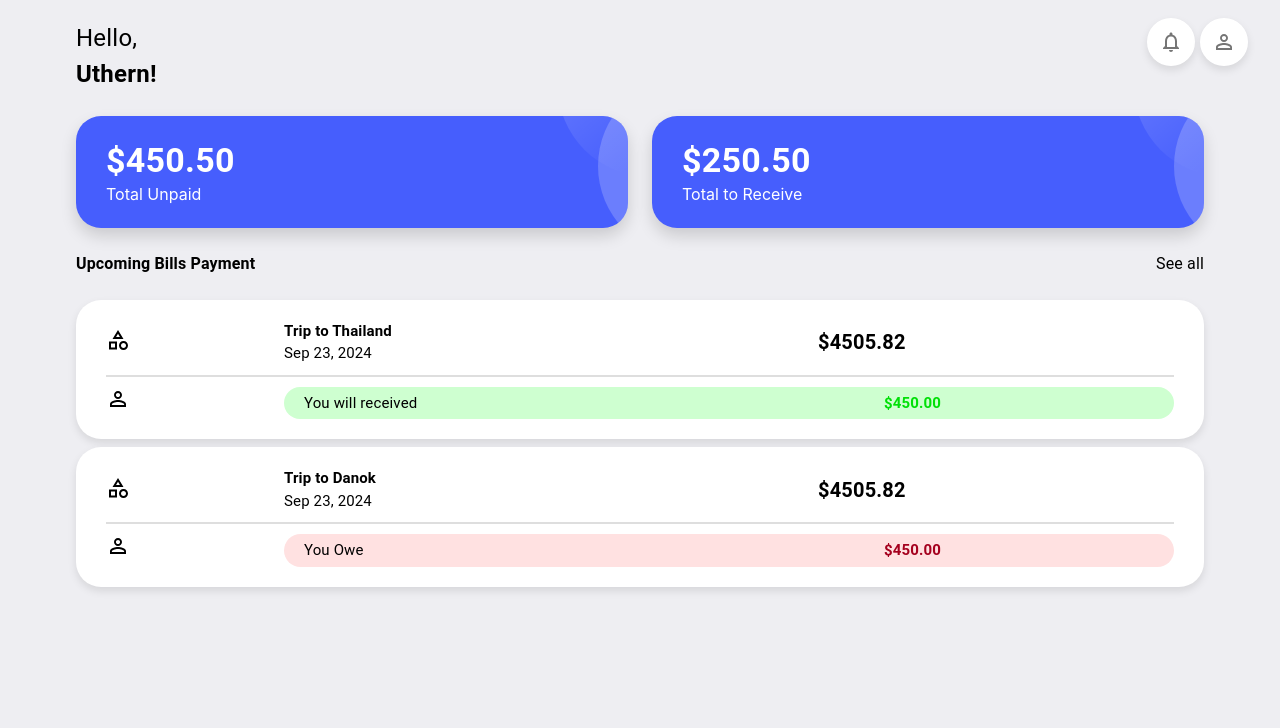
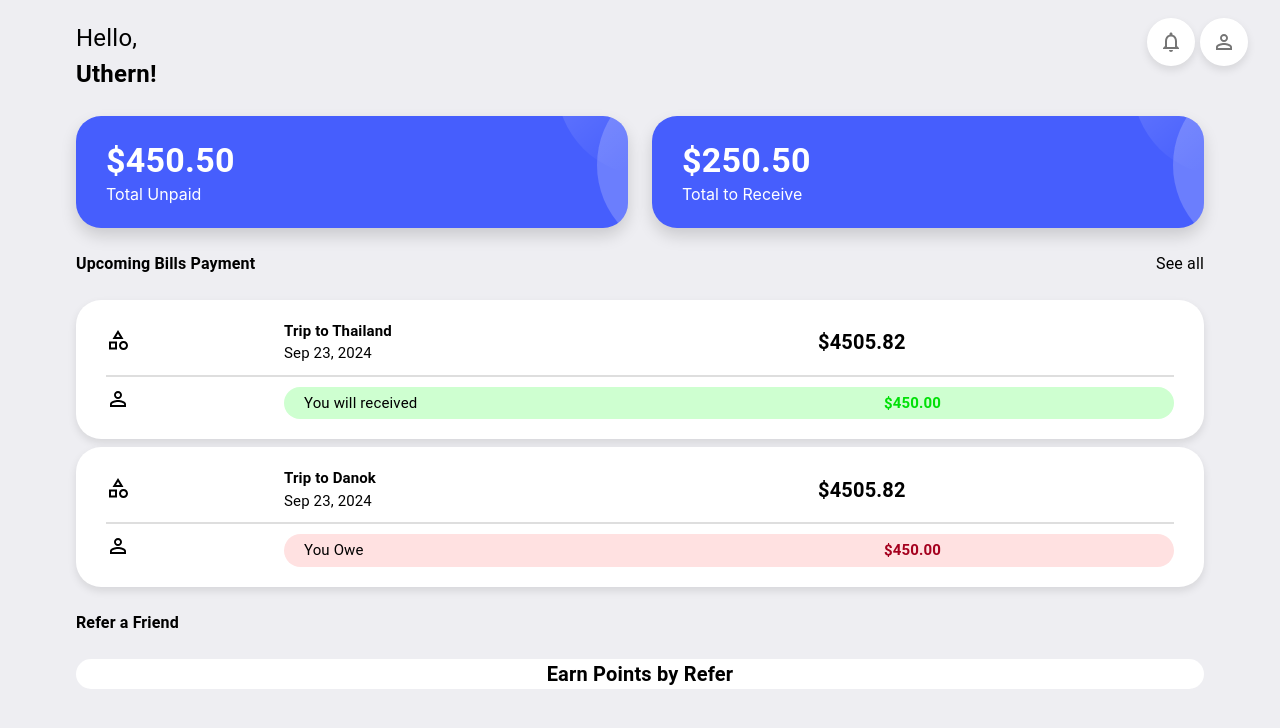
Before and after one commit to Uthern93/Bedak-Bil, a React (Create React App) app: page / in a window 1280 px wide. Shown: the top 728 px of the page. Built offline with nearby package versions, Linux system fonts and the light colour scheme.

Commit message:
new update to dashboard

```diff
--- a/src/layout/MainLayout/index.js
+++ b/src/layout/MainLayout/index.js
@@ -18,7 +18,7 @@ const MainLayout = () => {
                     minHeight: '100vh',
                 }}
             >
-                <AppBar sx={{ backgroundColor: 'transparent', boxShadow: 'none'}}>
+                <AppBar sx={{ backgroundColor: 'transparent', boxShadow: 'none'}} position='fixed'>
                     <Toolbar>
                         <Header />
                     </Toolbar>
--- /dev/null
+++ b/src/views/dashboard/Referral.js
@@ -0,0 +1,29 @@
+import {Grid, Box, Typography} from "@mui/material";
+
+const Referral = () => {
+    return (
+        <Grid container={true} spacing={1}>
+            <Grid item xs={12} md={12}>
+                <Box
+                    sx={{
+                        backgroundColor: 'white',
+                        borderRadius: '25px',
+                        textAlign: "center"
+                    }}
+                >
+                    <Typography
+                        sx={{
+                            fontSize: "20px",
+                            color: "black",
+                            fontWeight: 'bold'
+                        }}
+                    >
+                        Earn Points by Refer
+                    </Typography>
+                </Box>
+            </Grid>
+        </Grid>
+    );
+}
+
+export default Referral;
--- a/src/views/dashboard/TotalToReceive.js
+++ b/src/views/dashboard/TotalToReceive.js
@@ -13,6 +13,7 @@ const CardWrapper = styled(Box)(({ theme }) => ({
         transform: 'scale(1.03)', // Slight scaling effect on hover for interactivity
         boxShadow: '0 12px 24px rgba(0, 0, 0, 0.2)', // Elevation change on hover
     },
+    // Animation for the 'after' pseudo-element
     '&:after': {
         content: '""',
         position: 'absolute',
@@ -22,7 +23,9 @@ const CardWrapper = styled(Box)(({ theme }) => ({
         borderRadius: '50%',
         top: -40,
         right: -150,
+        animation: 'moveAfter 6s ease-in-out infinite', // Add animation here
     },
+    // Animation for the 'before' pseudo-element
     '&:before': {
         content: '""',
         position: 'absolute',
@@ -32,6 +35,17 @@ const CardWrapper = styled(Box)(({ theme }) => ({
         borderRadius: '50%',
         top: -120,
         right: -110,
+        animation: 'moveBefore 6s ease-in-out infinite', // Add animation here
+    },
+    '@keyframes moveAfter': {
+        '0%': { top: -40, right: -150 },
+        '50%': { top: -60, right: -130 }, // Move slightly up and right
+        '100%': { top: -40, right: -150 }, // Reset to the original position
+    },
+    '@keyframes moveBefore': {
+        '0%': { top: -120, right: -110 },
+        '50%': { top: -140, right: -90 }, // Move slightly up and right
+        '100%': { top: -120, right: -110 }, // Reset to the original position
     }
 }));
 
--- a/src/views/dashboard/TotalUnpaid.js
+++ b/src/views/dashboard/TotalUnpaid.js
@@ -13,6 +13,7 @@ const CardWrapper = styled(Box)(({ theme }) => ({
         transform: 'scale(1.03)', // Slight scaling effect on hover for interactivity
         boxShadow: '0 12px 24px rgba(0, 0, 0, 0.2)', // Elevation change on hover
     },
+    // Animation for the 'after' pseudo-element
     '&:after': {
         content: '""',
         position: 'absolute',
@@ -22,7 +23,9 @@ const CardWrapper = styled(Box)(({ theme }) => ({
         borderRadius: '50%',
         top: -40,
         right: -150,
+        animation: 'moveAfter 6s ease-in-out infinite', // Add animation here
     },
+    // Animation for the 'before' pseudo-element
     '&:before': {
         content: '""',
         position: 'absolute',
@@ -32,6 +35,17 @@ const CardWrapper = styled(Box)(({ theme }) => ({
         borderRadius: '50%',
         top: -120,
         right: -110,
+        animation: 'moveBefore 6s ease-in-out infinite', // Add animation here
+    },
+    '@keyframes moveAfter': {
+        '0%': { top: -40, right: -150 },
+        '50%': { top: -60, right: -130 }, // Move slightly up and right
+        '100%': { top: -40, right: -150 }, // Reset to the original position
+    },
+    '@keyframes moveBefore': {
+        '0%': { top: -120, right: -110 },
+        '50%': { top: -150, right: -80 }, // Move slightly up and right
+        '100%': { top: -120, right: -110 }, // Reset to the original position
     }
 }));
 
--- a/src/views/dashboard/index.js
+++ b/src/views/dashboard/index.js
@@ -1,7 +1,8 @@
-import { Grid, Typography} from '@mui/material';
+import { Grid, Typography, Box} from '@mui/material';
 import TotalUnpaid from './TotalUnpaid';
 import TotalToReceive from './TotalToReceive';
 import UpcomingBill from './UpcomingBill';
+import Referral from "./Referral";
 
 const Dashboard = () => {
     console.log("Rendering Dashboard");
@@ -18,6 +19,7 @@ const Dashboard = () => {
                         <Typography sx={{ color: 'black', fontSize: '24px', fontWeight: 'bold' }}> Uthern! </Typography>
                     </Grid>
 
+                    {/* Total amount to be paid or get paid */}
                     <Grid item xs={6} md={6}>
                         <TotalUnpaid name="Total Unpaid"/>
                     </Grid>
@@ -43,6 +45,17 @@ const Dashboard = () => {
                         <UpcomingBill/>
                     </Grid>
 
+                    {/* Friends Referral */}
+                    <Grid item xs={12} md={12}>
+                        <Typography sx={{ color: 'black', fontWeight: 'bold' }}>
+                            Refer a Friend
+                        </Typography>
+                    </Grid>
+
+                    <Grid item xs={12} md={12}>
+                        <Referral/>
+                    </Grid>
+
                 </Grid>
             </Grid>
         </Grid>
```
Also changed, not shown: public/profile.png (added).
